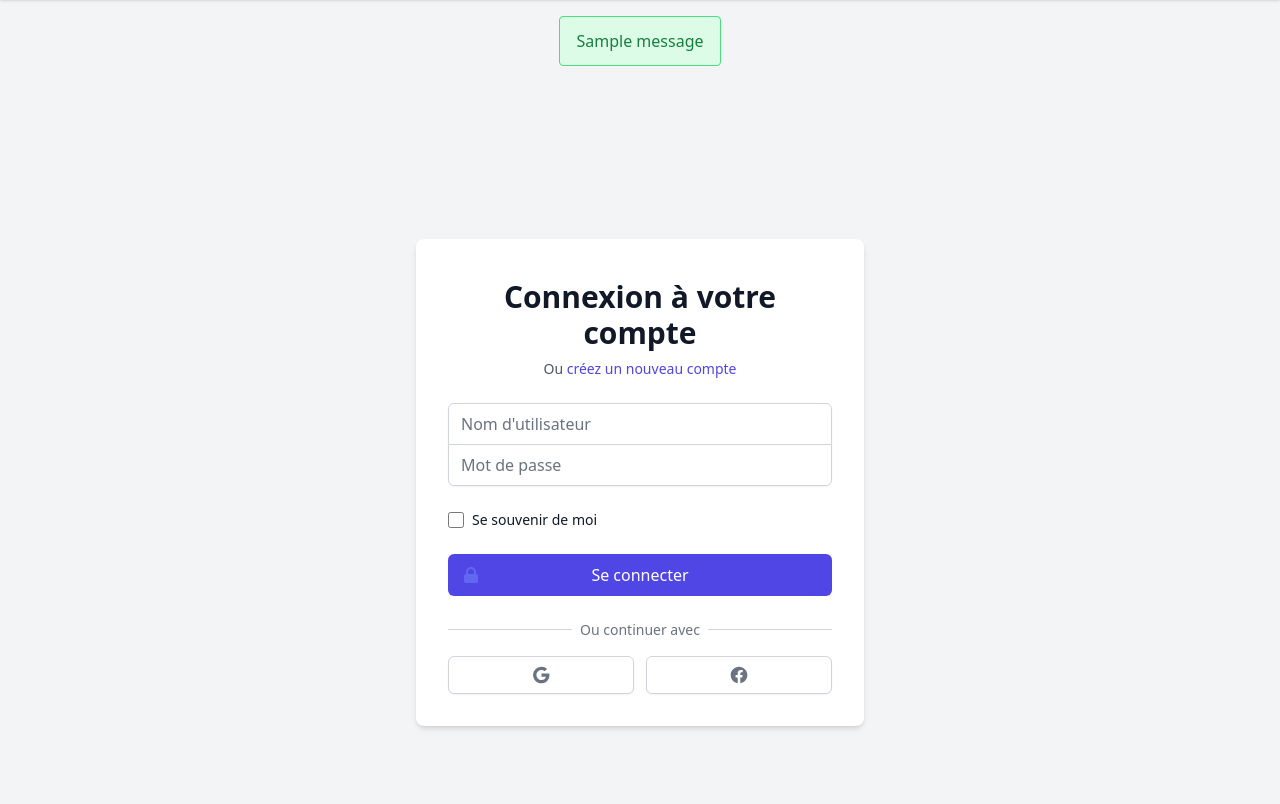
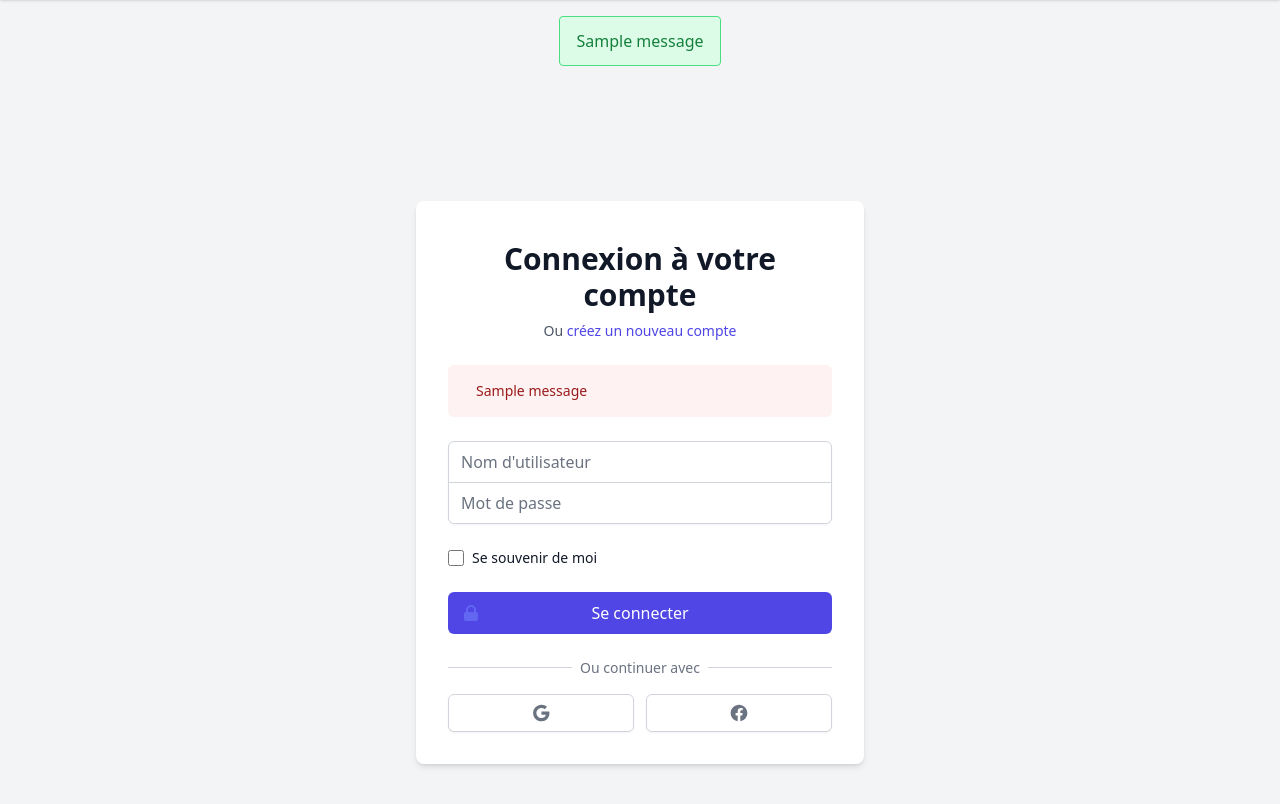
Before and after one commit to DiscoMajor/re-sources-relationnelles, a Django app: page /users/login/ in a window 1280 px wide. Shown: the part 64-868 px from the top of the page. Run offline with Django 5.2, Linux system fonts and the light colour scheme; tables that the repository leaves empty hold one stand-in row (values such as "Sample post"); one stand-in notice (Sample message) is shown; some libraries are stand-ins or nearby versions.

```diff
--- a/users/templates/users/login.html
+++ b/users/templates/users/login.html
@@ -17,6 +17,20 @@
                 </a>
             </p>
         </div>
+
+        {% if messages %}
+        <div class="rounded-md bg-red-50 p-4">
+            <div class="flex">
+                <div class="ml-3">
+                    <h3 class="text-sm font-medium text-red-800">
+                        {% for message in messages %}
+                            {{ message }}
+                        {% endfor %}
+                    </h3>
+                </div>
+            </div>
+        </div>
+        {% endif %}
 
         <form class="mt-6 space-y-4 sm:space-y-6" action="{% url 'users:login' %}" method="POST">
             {% csrf_token %}
```
